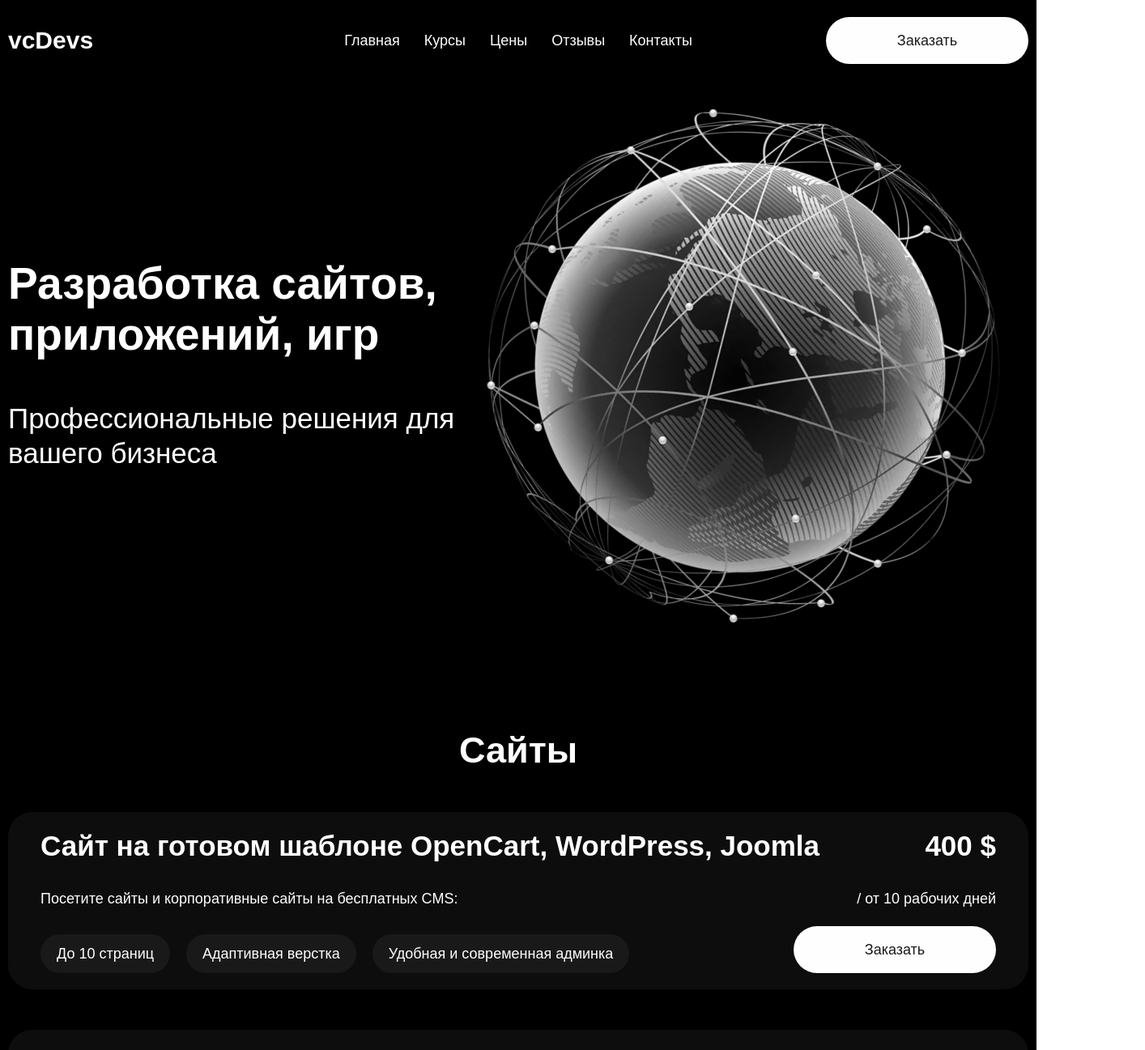
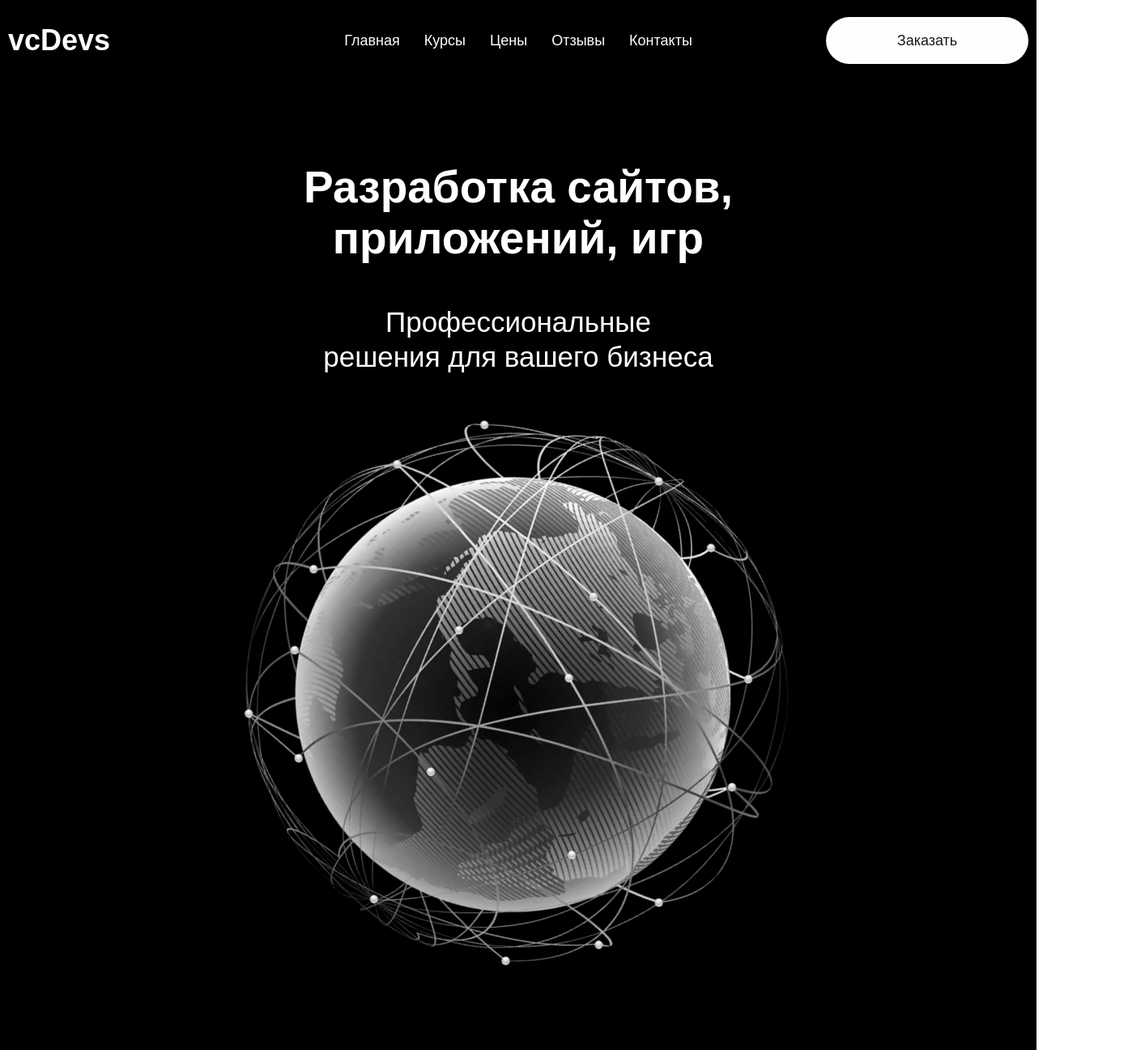
Before and after one commit to VincentoChangretta/vcGlobal, a React (Vite) app: page /prices in a window 1280 px wide. Shown: the top 1297 px of the page at 81% size, 1414 px wide, since content can reach past the window. Built offline with nearby package versions, Linux system fonts and the light colour scheme.

Commit message:
adaptive

```diff
--- a/src/app/provider/ModalProvider/ui/Modal.tsx
+++ b/src/app/provider/ModalProvider/ui/Modal.tsx
@@ -51,7 +51,7 @@ export const Modal: FC<modalProps> = ({
     <div className='fixed inset-0 z-[9999] flex justify-center items-center backdrop-blur-[20px]'>
       <div
         ref={modalRef}
-        className='relative p-[30px] pr-[80px] rounded-stdRadius w-full max-w-[720px] bg-mainBgInv text-mainBg'
+        className='relative p-[30px] pr-[80px] rounded-stdRadius w-full max-w-[720px] bg-mainBgInv text-mainBg w-550:p-[15px] w-550:pr-[70px]'
         // onClick={(e) => e.stopPropagation()}
       >
         <button className='closeButton' onClick={onClose}>
--- a/src/app/provider/ModalProvider/ui/ModalContent/ModalOrder.tsx
+++ b/src/app/provider/ModalProvider/ui/ModalContent/ModalOrder.tsx
@@ -16,7 +16,7 @@ export const ModalOrder = () => {
       <h3 className='text-3xl font-extrabold max-w-[400px] mb-[20px]'>
         Оставьте заявку на разработку сайта
       </h3>
-      <div className='flex flex-col gap-[10px]'>
+      <div className='flex flex-col gap-[10px] '>
         <Input
           name={inputNames.NAME}
           type='text'
--- a/src/app/provider/ModalProvider/ui/ModalContent/ModalService.tsx
+++ b/src/app/provider/ModalProvider/ui/ModalContent/ModalService.tsx
@@ -3,11 +3,11 @@ import { ModalServiceForm } from './ModalServiceForm';
 export const ModalService = ({ modalData }) => {
   return (
     <article>
-            <h2 className='text-3xl font-extrabold max-w-[700px] mb-[20px]'>
+      <h2 className='text-3xl font-extrabold max-w-[700px] mb-[20px] w-550:text-2xl w-550:max-w-[300px]'>
         {modalData.title}
       </h2>
       <p className='mb-[10px]'>{modalData.text}</p>
-            <div className='flex items-center gap-[10px] mb-[20px]'>
+      <div className='flex items-center gap-[10px] mb-[20px] flex-wrap'>
         {modalData.checks.map((item) => {
           const key = item + Math.random();
           return (
--- a/src/app/provider/ModalProvider/ui/ModalContent/ModalServiceForm.tsx
+++ b/src/app/provider/ModalProvider/ui/ModalContent/ModalServiceForm.tsx
@@ -14,12 +14,12 @@ export const ModalServiceForm = () => {
 
   return (
     <form>
-      <div className='flex gap-[10px] items-start mb-[10px]'>
+      <div className='flex gap-[10px] items-start mb-[10px] w-1000:flex-col'>
         <Input
           name={inputNames.NAME}
           type='text'
           placeholder={placeholders.NAME}
-          boxClassName='max-w-[400px]'
+          boxClassName='max-w-[400px] w-1000:w-full'
         />
         <Input
           withChoise={true}
--- a/src/app/styles/index.css
+++ b/src/app/styles/index.css
@@ -78,7 +78,7 @@
     }
 
     .closeButton {
-        @apply absolute top-[20px] right-[20px] w-[40px] h-[40px] rounded-full bg-mainBg text-mainBgInv font-extrabold
+        @apply absolute top-[20px] right-[20px] w-[40px] h-[40px] rounded-full bg-mainBg text-mainBgInv font-extrabold w-550:top-[10px] w-550:right-[10px] w-550:w-[30px] w-550:h-[30px] w-550:text-base
     }
 
     .techIconBox {
--- a/src/pages/MainDevsPage/ui/sections/MainDevsTop.tsx
+++ b/src/pages/MainDevsPage/ui/sections/MainDevsTop.tsx
@@ -20,13 +20,13 @@ export const MainDevsTop = () => {
               Твой партнер и творец цифровых миров!
             </h3>
           </div>
-          <div className='absolute top-[-20px] right-0 max-w-[750px] w-1450:max-w-[580px] w-1450:top-2/4 w-1450:-translate-y-2/4 w-1140:static w-1140:translate-y-0'>
+          <div className='absolute top-[-20px] right-0 max-w-[750px] w-1450:max-w-[580px] w-1450:top-2/4 w-1450:-translate-y-2/4 w-1140:static w-1140:translate-y-0 w-680:w-[90%]'>
             <img
               className='relative z-[1000] animate-animSmallMove '
               src={philosopher}
               alt='main img'
             />
-            <span className='lightBall top-2/4 left-2/4 -translate-x-2/4 -translate-y-2/4 w-[350px] h-[350px] bg-orangeMain animate-pulse w-550:w-[300px] w-550:h-[300px]'></span>
+            <span className='lightBall top-2/4 left-2/4 -translate-x-2/4 -translate-y-2/4 w-[350px] h-[350px] bg-orangeMain animate-pulse w-680:w-[50%] w-680:h-[50%] w-680:blur-[80px]'></span>
           </div>
         </div>
       </div>
--- a/src/pages/PricePage/ui/sections/PricesMain/ui/PriceMainArticle.tsx
+++ b/src/pages/PricePage/ui/sections/PricesMain/ui/PriceMainArticle.tsx
@@ -18,22 +18,22 @@ export const PriceMainArticle: FC<PriceMainArticleProps> = ({ service }) => {
   return (
     <>
       <article className='py-[20px] px-[40px] rounded-stdRadius bg-glassWhite'>
-                <div className='flex justify-between items-end mb-[20px]'>
+        <div className='flex justify-between items-end mb-[20px] gap-[30px] w-1000:flex-col w-1000:items-start'>
           <div>
-                        <h4 className='text-sliderNums font-extrabold leading-sliderNums mb-[30px]'>
+            <h4 className='text-sliderNums font-extrabold leading-sliderNums mb-[30px] w-1000:text-3xl w-550:text-2xl w-450:text-xl'>
               {service.title}
             </h4>
             <p>{service.text}</p>
           </div>
-                    <div className='text-right'>
+          <div className='text-right w-1000:text-left'>
             <p className='text-sliderNums font-extrabold leading-sliderNums mb-[30px]'>
               {service.price}
             </p>
             <p className='whitespace-nowrap'>{service.time}</p>
           </div>
         </div>
-                <div className='flex justify-between items-end'>
-                    <ul className='flex items-center gap-[20px]'>
+        <div className='flex justify-between items-end gap-[20px] w-1450:flex-col w-1450:items-start'>
+          <ul className='flex items-center gap-[20px] flex-wrap w-550:text-sm'>
             {service.checks.map((item, index) => (
               <li
                 className='py-[10px] px-[20px] bg-glassWhite rounded-stdRadius'
--- a/src/pages/PricePage/ui/sections/PricesTop/PricesTop.tsx
+++ b/src/pages/PricePage/ui/sections/PricesTop/PricesTop.tsx
@@ -2,18 +2,18 @@ import { earthImg } from 'shared/images';
 
 export const PricesTop = () => {
   return (
-        <section className='mb-section'>
+    <section className='mb-section w-1400:pt-[100px] w-750:pt-0'>
       <div className='container'>
-                <div className='flex items-center justify-between minusHeaderHeight'>
-                    <div>
-                        <h1 className='bigTitle max-w-[800px]'>
+        <div className='flex items-center justify-between minusHeaderHeight w-1400:flex-col w-1400:gap-[50px] w-750:min-h-[50svh]'>
+          <div className='w-1400:text-center'>
+            <h1 className='bigTitle max-w-[800px] text-balance'>
               Разработка сайтов, приложений, игр
             </h1>
-                        <h3 className='max-w-[700px] text-sliderNums leading-sliderNums'>
+            <h3 className='max-w-[700px] text-sliderNums leading-sliderNums text-balance w-1400:mx-auto w-750:text-xl'>
               Профессиональные решения для вашего бизнеса
             </h3>
           </div>
-                    <div className='max-w-[700px] animate-spinPlanet'>
+          <div className='max-w-[700px] animate-spinPlanet overflow-x-hidden w-1000:max-w-[500px]'>
             <img className='img' src={earthImg} alt='earth' />
           </div>
         </div>
--- a/src/widgets/Logo/ui/Logo.tsx
+++ b/src/widgets/Logo/ui/Logo.tsx
@@ -20,7 +20,7 @@ export const Logo: FC<LogoProps> = (props) => {
     return (
         <Link
             to='/'
-            className={`${className ? className : ''} text-3xl font-extrabold`}
+            className={`${className ? className : ''} text-4xl font-extrabold`}
             {...otherProps}
         >
             {logoValue.logo}
--- a/tailwind.config.js
+++ b/tailwind.config.js
@@ -59,6 +59,7 @@ module.exports = {
         'w-1550': { max: '1550px' },
         'w-1500': { max: '1500px' },
         'w-1450': { max: '1450px' },
+        'w-1400': { max: '1400px' },
         'w-1380': { max: '1380px' },
         'w-1350': { max: '1350px' },
         'w-1300': { max: '1300px' },
```
Also changed, not shown: src/widgets/Header/ui/Header.tsx (+9 -3 lines), src/shared/images/img/earth.webp. Lines whose indentation alone changed are shown as unchanged.
